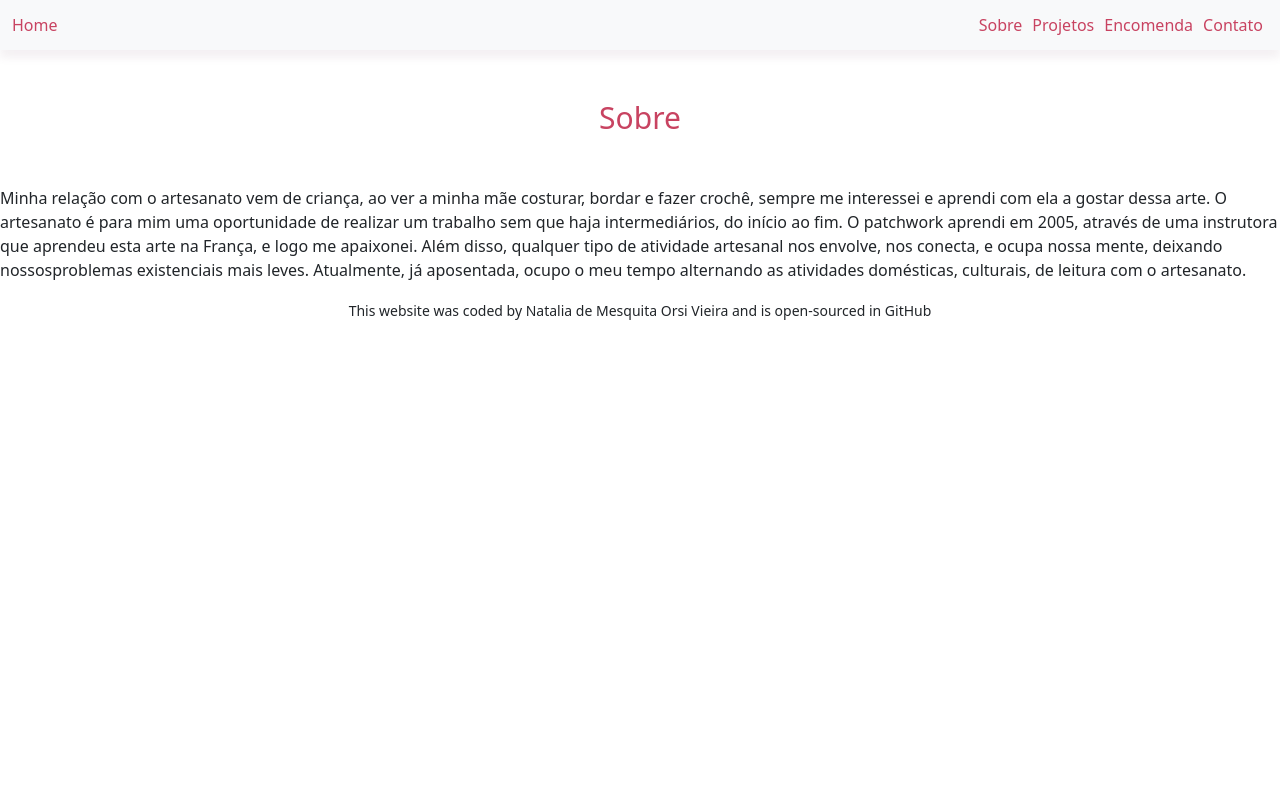
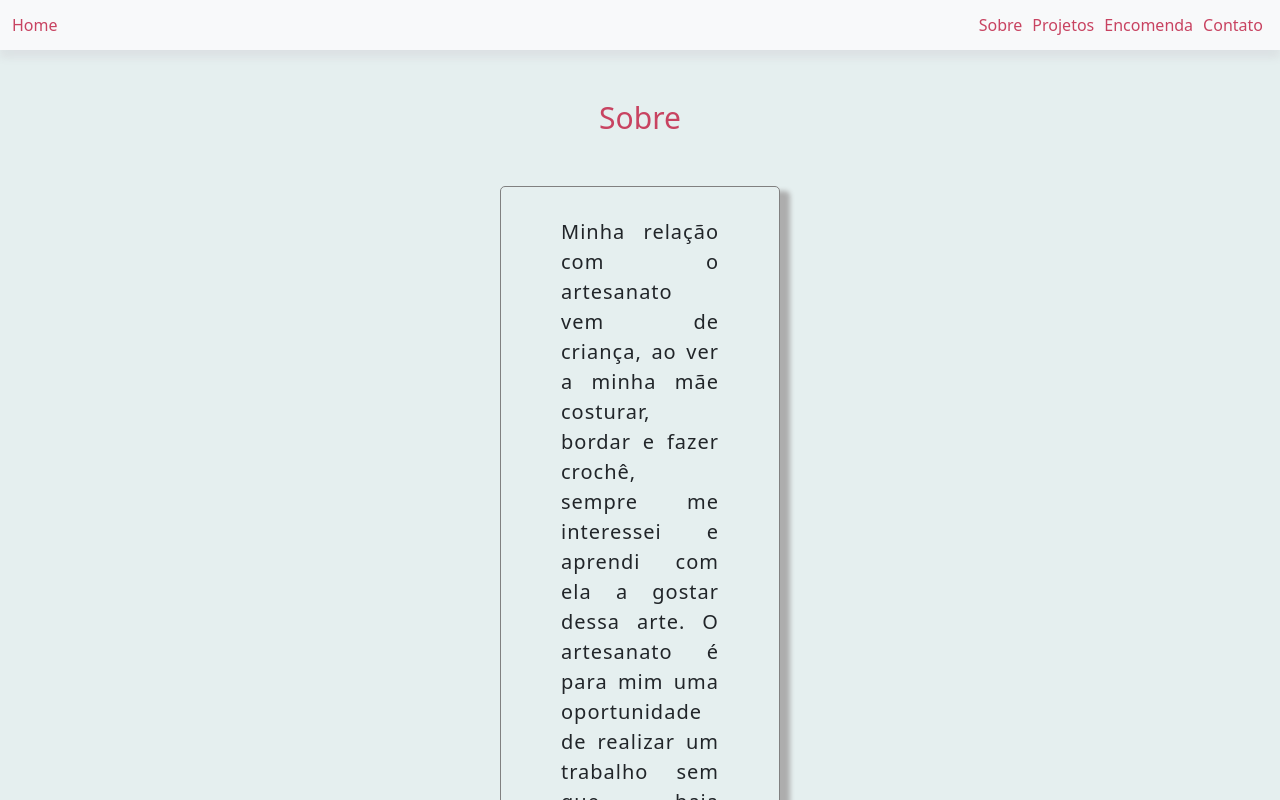
Before and after one commit to NataliaOrsi/patchwork, a React (Create React App) app: page /about in a window 1280 px wide. Shown: the top 800 px of the page. Built offline with nearby package versions, Linux system fonts and the light colour scheme.

Commit message:
Added some styles to the about page

```diff
--- a/src/About.js
+++ b/src/About.js
@@ -6,6 +6,7 @@ export default function About() {
       <section className="header">
         <h2>Sobre</h2>
       </section>
+      <div className="about-paragraph">
         <p>
           Minha relação com o artesanato vem de criança, ao ver a minha mãe
           costurar, bordar e fazer crochê, sempre me interessei e aprendi com ela
@@ -19,5 +20,6 @@ export default function About() {
           culturais, de leitura com o artesanato.
         </p>
       </div>
+    </div>
   );
 }
--- a/src/App.css
+++ b/src/App.css
@@ -1,3 +1,6 @@
+body {
+   background-color: rgba(171, 205, 203, 0.3);
+}
 .App nav {
   box-shadow: rgba(114, 73, 100, 0.08) 0px 8px 8px 0;
 }
@@ -36,3 +39,18 @@
   text-align: center;
   margin: 50px auto;
 }
+
+.about-paragraph {
+  margin: 40px 500px;
+  padding: 30px 60px;
+  border: 1px solid gray;
+  border-radius: 5px;
+  box-shadow: 10px 5px 5px rgb(173, 173, 173);
+}
+
+.about-paragraph p {
+  font-size: 20px;
+  line-height: 1.5;
+  letter-spacing: 1px;
+  text-align: justify;
+}
--- a/src/Photos.css
+++ b/src/Photos.css
@@ -4,9 +4,6 @@
     width: 1040px;
     display: block;
     margin: 70px auto;
-    border-radius: 6px;
-    border: 1px solid #abcdcb;
-    background-color: rgba(171, 205, 203, 0.5);
 
 }
 
```
Lines whose indentation alone changed are shown as unchanged.
